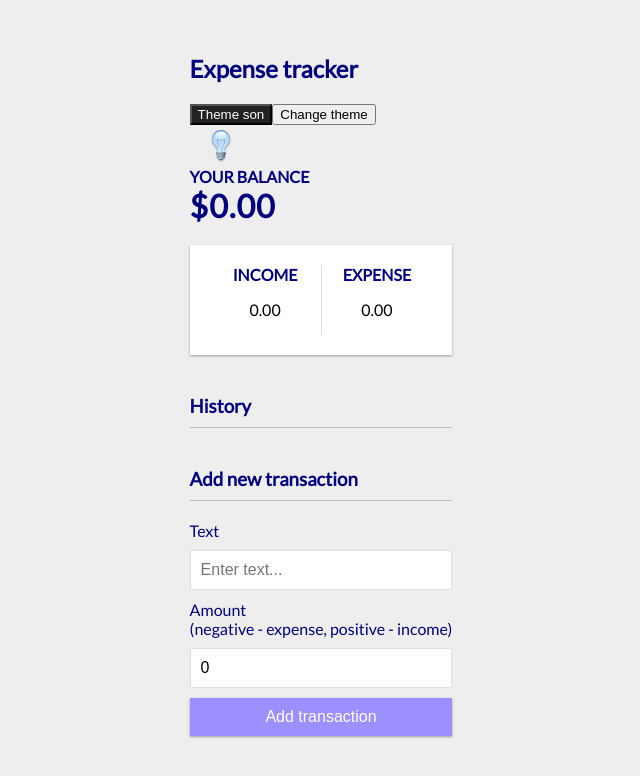
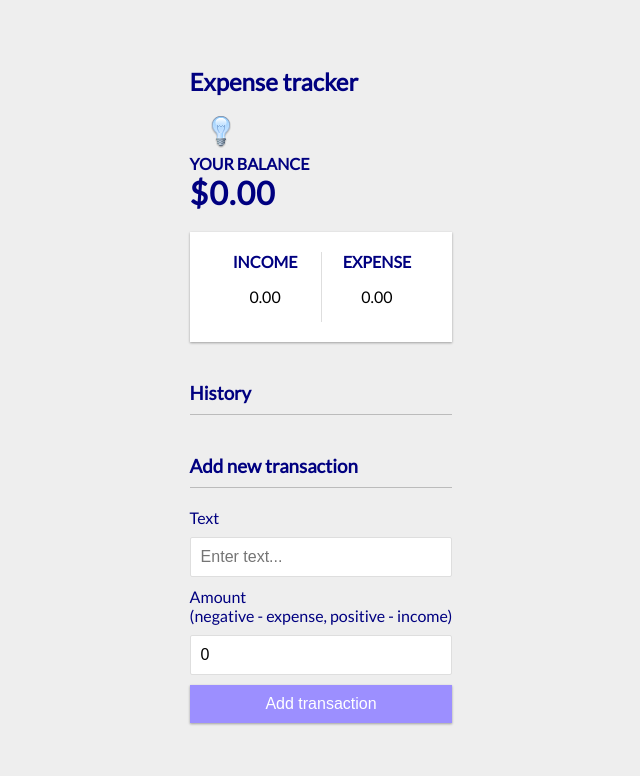
Before and after one commit to mvsant/expense-track-mern, a React (Create React App) app: page / in a window 1280 px wide. Shown: the top 776 px of the page, without its empty margins (319-959 px from the left). Built offline with nearby package versions, Linux system fonts and the light colour scheme.

Commit message:
Refatorado o componente Header.

```diff
--- a/src/components/Header/index.js
+++ b/src/components/Header/index.js
@@ -1,21 +1,14 @@
 import React, { useContext } from "react";
 import { GlobalContext } from "../../context/GlobalState";
 import { cTheme, textColor } from "../../context/GlobalTheme";
-import { button } from "./theme";
 import ThemeButton from '../ThemeButton';
 
 const Header = () => {
   const { theme } = useContext(GlobalContext);
-  const { changeTheme } = useContext(GlobalContext);
 
-  function handleTheme() {
-    return theme === "light" ? "dark" : "light";
-  }
   return (
     <>
       <h2 style={cTheme(theme, textColor)}>Expense tracker</h2>
-      <button style={cTheme(theme, button)}>Theme son</button>
-      <button onClick={() => changeTheme(handleTheme())}>Change theme</button>
       <ThemeButton/>
     </>
   );
```
